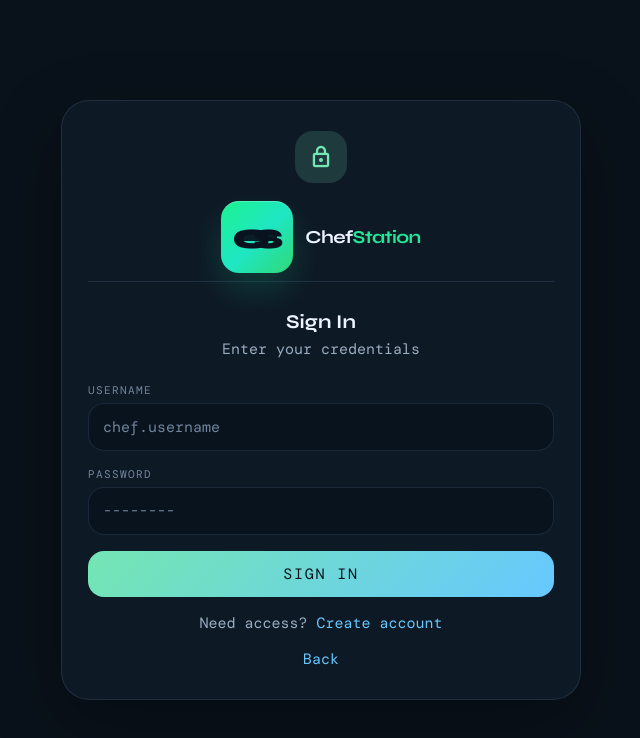
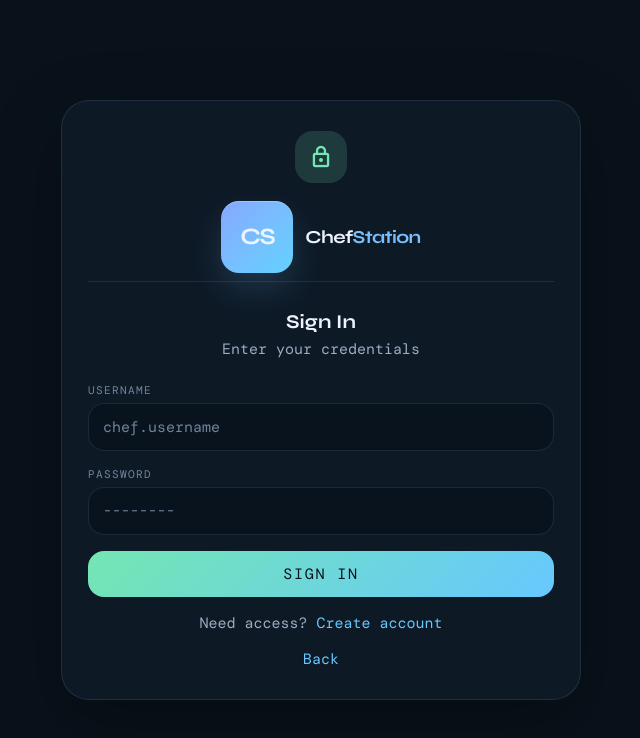
Before and after one commit to jhemon26/ChefStationDeployment, a React (Vite) app in the folder client/: page /login in a window 1280 px wide. Shown: the top 738 px of the page, without its empty margins (319-959 px from the left). Built offline with nearby package versions, Linux system fonts and the light colour scheme; no server answers; a web font is replaced by a local one.

Commit message:
Restore sky blue logo style

```diff
--- a/client/src/components/BrandLogo.jsx
+++ b/client/src/components/BrandLogo.jsx
@@ -2,11 +2,7 @@ export default function BrandLogo({ centered = false }) {
   return (
     <div className={`sidebar-logo brand-logo ${centered ? 'brand-logo-centered' : ''}`}>
       <div className="logo-icon" aria-hidden="true">
-        <div className="logo-monogram">
-          <span className="logo-monogram-bar" />
-          <span className="logo-glyph logo-glyph-c">c</span>
-          <span className="logo-glyph logo-glyph-s">s</span>
-        </div>
+        <span className="logo-badge-copy">CS</span>
       </div>
       <div className="logo-text">
         <span className="logo-text-chef">Chef</span>
--- a/client/src/styles/global.css
+++ b/client/src/styles/global.css
@@ -197,54 +197,20 @@ textarea {
   display: grid;
   place-items: center;
   overflow: hidden;
-  background: linear-gradient(135deg, #1cf28f 0%, #1fe6c4 52%, #30d975 100%);
+  background: linear-gradient(135deg, #86a7ff 0%, #77bfff 52%, #62d1ff 100%);
   box-shadow:
     inset 0 1px 0 rgba(255, 255, 255, 0.24),
-    0 16px 32px rgba(16, 240, 147, 0.16);
-}
-
-.logo-monogram {
-  position: relative;
-  display: flex;
-  align-items: center;
-  justify-content: center;
-  gap: 0;
-  width: 100%;
-  height: 100%;
-  transform: translateX(-1px);
-}
-
-.logo-monogram-bar {
-  position: absolute;
-  left: 16px;
-  right: 15px;
-  top: 50%;
-  height: 8px;
-  border-radius: 999px;
-  background: #09131f;
-  transform: translateY(-50%);
-  opacity: 0.95;
-}
-
-.logo-glyph {
+    0 16px 32px rgba(103, 200, 255, 0.16);
+}
+
+.logo-badge-copy {
   font-family: var(--font-display);
-  font-weight: 800;
-  font-size: 2.45rem;
-  line-height: 0.9;
-  color: #09131f;
-  letter-spacing: -0.16em;
-  text-transform: lowercase;
+  font-weight: 700;
+  font-size: 1.56rem;
+  line-height: 1;
+  color: #eef4ff;
+  letter-spacing: -0.06em;
   display: inline-block;
-  position: relative;
-  z-index: 1;
-}
-
-.logo-glyph-c {
-  transform: translateX(5px) scaleX(1.02);
-}
-
-.logo-glyph-s {
-  transform: translateX(-6px) scaleX(0.98);
 }
 
 .logo-text,
@@ -264,7 +230,7 @@ textarea {
 
 .logo-text-station,
 .logo-type span:last-child {
-  color: #1fe897;
+  color: #77bfff;
 }
 
 .brand-logo-centered .logo-icon {
```
